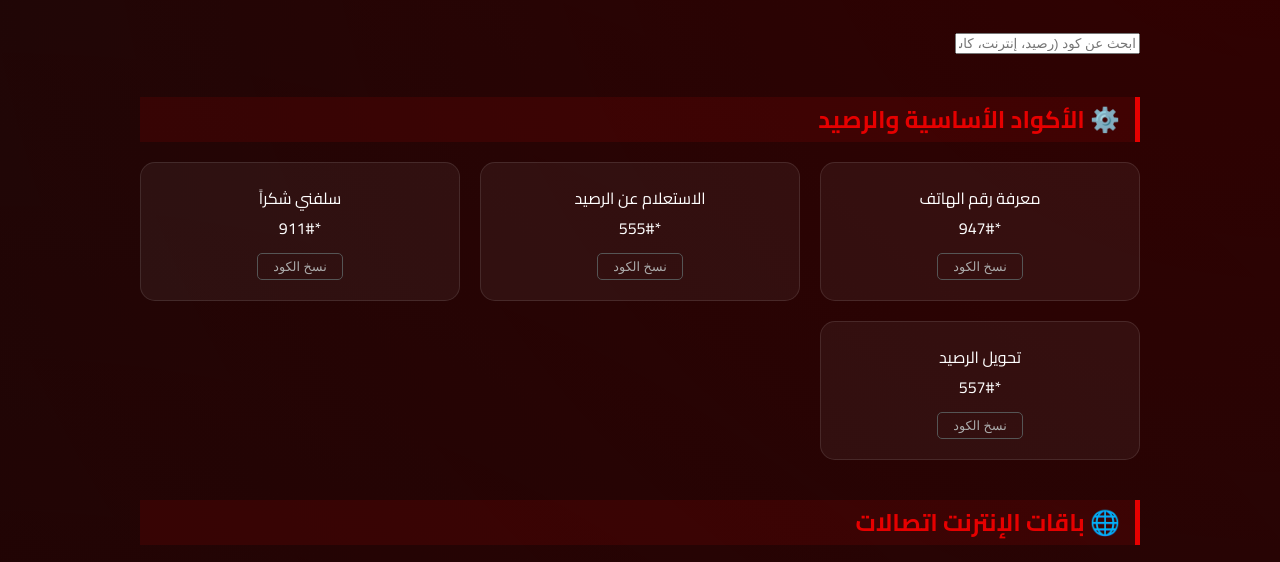
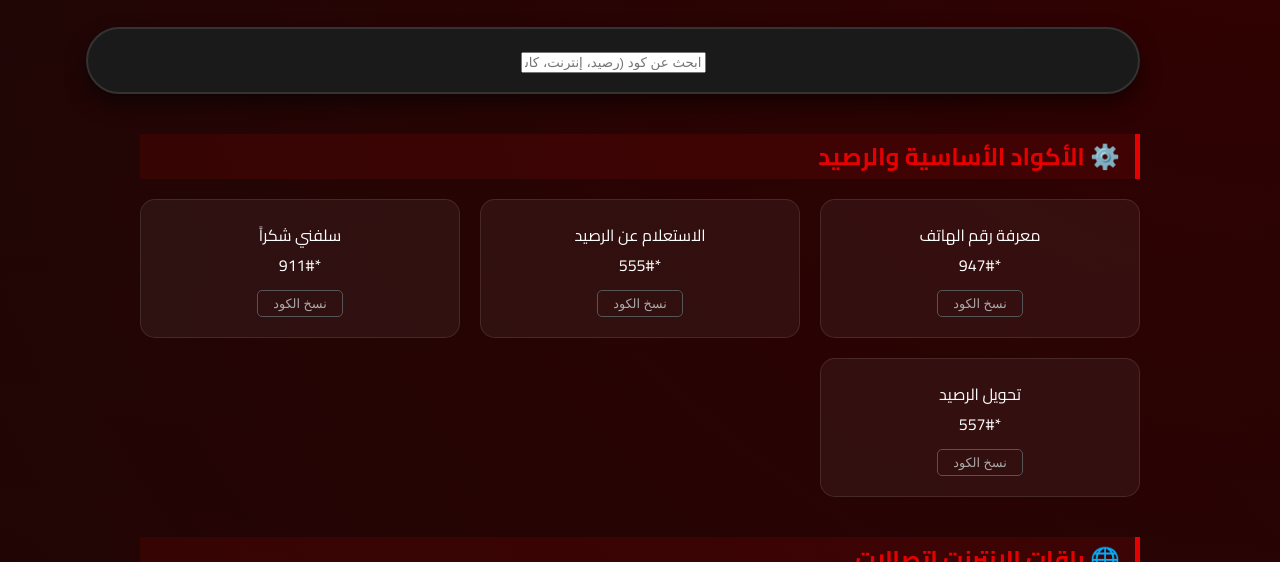
Before and after one commit to abdoahmed17087-beep/vodafone-codes, a plain HTML site: page index.html in a window 1280 px wide. Shown: the part 207-769 px from the top of the page. Drawn offline with Linux system fonts and the light colour scheme.

Commit message:
Update index.html

```diff
--- a/index.html
+++ b/index.html
@@ -210,6 +210,20 @@
 
             font-size: 0.8rem;
 
+        }
+        .search-container {
+            width: 100%;
+            padding: 15px 25px;
+            border-radius: 50px;
+            border: 2px solid #333;
+            background: #1a1a1a;
+            color: #fff;
+            font-size: 1.1rem;
+            font-family: 'Cairo';
+            box-shadow: 0 10px 20px rgba(0,0,0,0.5);
+            transition: 0.3s;
+            outline: none;
+            text-align: center;
         }
 
 
```
